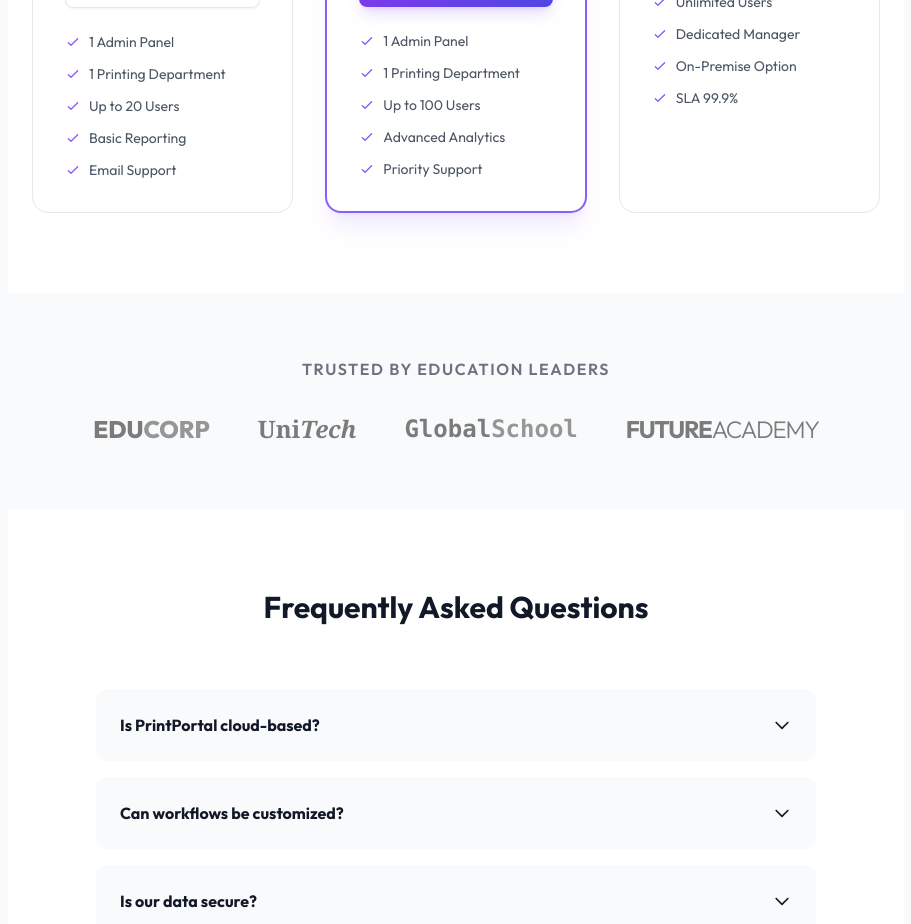
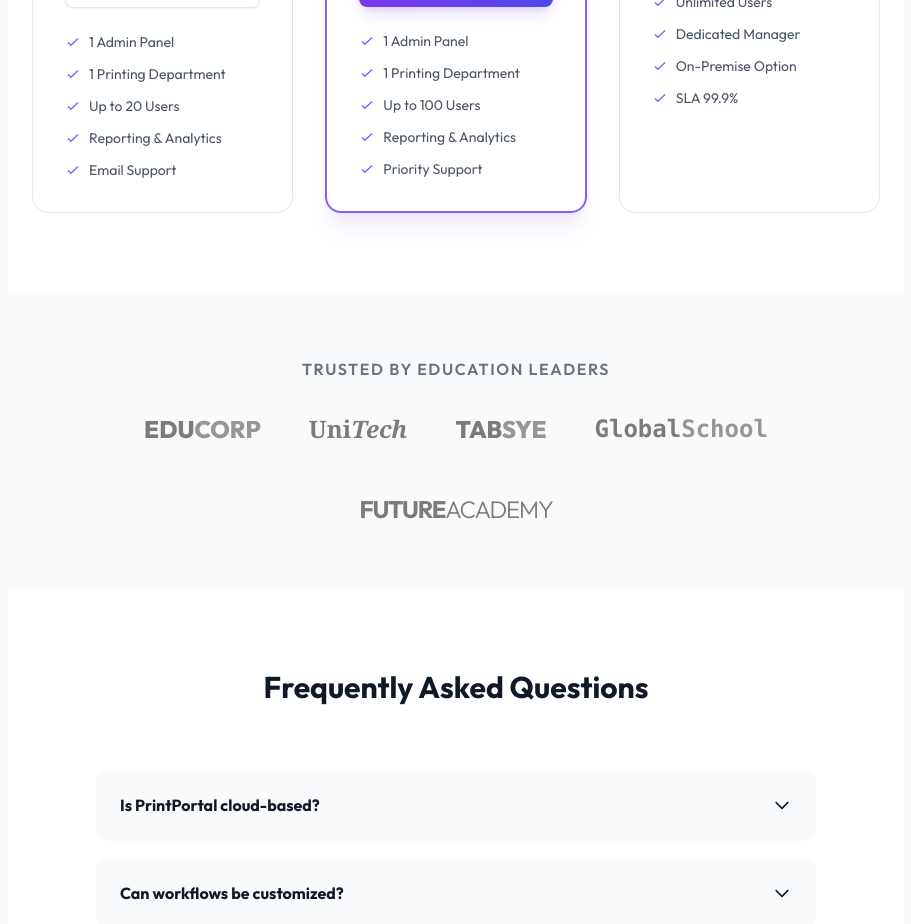
Before and after one commit to sh1vam-03/printportal, a React (Vite) app in the folder client/: page / in a window 1280 px wide. Shown: the part 4640-5564 px from the top of the page, without its empty margins (184-1095 px from the left). Built offline with nearby package versions, Linux system fonts and the light colour scheme; no server answers.

Commit message:
fix: typo and sentences

```diff
--- a/client/src/pages/public/HelpCenter.jsx
+++ b/client/src/pages/public/HelpCenter.jsx
@@ -45,7 +45,7 @@ const HelpCenter = () => {
                 <div className="bg-gradient-to-br from-brand-50 to-indigo-50 rounded-3xl p-8 md:p-12 text-center space-y-6 border border-brand-100">
                     <div className="space-y-2">
                         <h3 className="text-2xl font-bold text-gray-900">Still need help?</h3>
-                        <p className="text-gray-600 text-lg">Contact the IT department or visit the Printing Room (Room 101).</p>
+                        <p className="text-gray-600 text-lg">Contact the IT department or visit the Printing Room.</p>
                     </div>
                     <div className="pt-2 flex justify-center gap-4">
                         <Button onClick={() => navigate('/')} variant="primary" className="shadow-xl shadow-brand-500/20">
--- a/client/src/pages/public/LandingPage.jsx
+++ b/client/src/pages/public/LandingPage.jsx
@@ -282,7 +282,7 @@ const LandingPage = () => {
                                 <li className="flex items-center gap-2"><svg className="w-4 h-4 text-brand-500" fill="none" viewBox="0 0 24 24" stroke="currentColor"><path strokeLinecap="round" strokeLinejoin="round" strokeWidth={2} d="M5 13l4 4L19 7" /></svg> 1 Admin Panel</li>
                                 <li className="flex items-center gap-2"><svg className="w-4 h-4 text-brand-500" fill="none" viewBox="0 0 24 24" stroke="currentColor"><path strokeLinecap="round" strokeLinejoin="round" strokeWidth={2} d="M5 13l4 4L19 7" /></svg> 1 Printing Department</li>
                                 <li className="flex items-center gap-2"><svg className="w-4 h-4 text-brand-500" fill="none" viewBox="0 0 24 24" stroke="currentColor"><path strokeLinecap="round" strokeLinejoin="round" strokeWidth={2} d="M5 13l4 4L19 7" /></svg> Up to 20 Users</li>
-                                <li className="flex items-center gap-2"><svg className="w-4 h-4 text-brand-500" fill="none" viewBox="0 0 24 24" stroke="currentColor"><path strokeLinecap="round" strokeLinejoin="round" strokeWidth={2} d="M5 13l4 4L19 7" /></svg> Basic Reporting</li>
+                                <li className="flex items-center gap-2"><svg className="w-4 h-4 text-brand-500" fill="none" viewBox="0 0 24 24" stroke="currentColor"><path strokeLinecap="round" strokeLinejoin="round" strokeWidth={2} d="M5 13l4 4L19 7" /></svg> Reporting & Analytics</li>
                                 <li className="flex items-center gap-2"><svg className="w-4 h-4 text-brand-500" fill="none" viewBox="0 0 24 24" stroke="currentColor"><path strokeLinecap="round" strokeLinejoin="round" strokeWidth={2} d="M5 13l4 4L19 7" /></svg> Email Support</li>
                             </ul>
                         </div>
@@ -300,7 +300,7 @@ const LandingPage = () => {
                                 <li className="flex items-center gap-2"><svg className="w-4 h-4 text-brand-500" fill="none" viewBox="0 0 24 24" stroke="currentColor"><path strokeLinecap="round" strokeLinejoin="round" strokeWidth={2} d="M5 13l4 4L19 7" /></svg> 1 Admin Panel</li>
                                 <li className="flex items-center gap-2"><svg className="w-4 h-4 text-brand-500" fill="none" viewBox="0 0 24 24" stroke="currentColor"><path strokeLinecap="round" strokeLinejoin="round" strokeWidth={2} d="M5 13l4 4L19 7" /></svg> 1 Printing Department</li>
                                 <li className="flex items-center gap-2"><svg className="w-4 h-4 text-brand-500" fill="none" viewBox="0 0 24 24" stroke="currentColor"><path strokeLinecap="round" strokeLinejoin="round" strokeWidth={2} d="M5 13l4 4L19 7" /></svg> Up to 100 Users</li>
-                                <li className="flex items-center gap-2"><svg className="w-4 h-4 text-brand-500" fill="none" viewBox="0 0 24 24" stroke="currentColor"><path strokeLinecap="round" strokeLinejoin="round" strokeWidth={2} d="M5 13l4 4L19 7" /></svg> Advanced Analytics</li>
+                                <li className="flex items-center gap-2"><svg className="w-4 h-4 text-brand-500" fill="none" viewBox="0 0 24 24" stroke="currentColor"><path strokeLinecap="round" strokeLinejoin="round" strokeWidth={2} d="M5 13l4 4L19 7" /></svg> Reporting & Analytics</li>
                                 <li className="flex items-center gap-2"><svg className="w-4 h-4 text-brand-500" fill="none" viewBox="0 0 24 24" stroke="currentColor"><path strokeLinecap="round" strokeLinejoin="round" strokeWidth={2} d="M5 13l4 4L19 7" /></svg> Priority Support</li>
                             </ul>
                         </div>
@@ -331,6 +331,7 @@ const LandingPage = () => {
                         {/* Mock Logos */}
                         <div className="text-2xl font-black text-gray-800">EDU<span className="text-brand-600">CORP</span></div>
                         <div className="text-2xl font-serif font-bold text-gray-800">Uni<span className="italic">Tech</span></div>
+                        <div className="text-2xl font-black text-gray-800">TAB<span className="text-brand-600">SYE</span></div>
                         <div className="text-2xl font-mono font-bold text-gray-800">Global<span className="text-brand-600">School</span></div>
                         <div className="text-2xl font-bold text-gray-800 tracking-tighter">FUTURE<span className="font-light">ACADEMY</span></div>
                     </div>
@@ -347,7 +348,7 @@ const LandingPage = () => {
                     <div className="space-y-4">
                         {[
                             { q: "Is PrintPortal cloud-based?", a: "Yes! PrintPortal is fully cloud-based, meaning you can access it from any device without installing complex servers." },
-                            { q: "Can workflows be customized?", a: "Absolutely. Admins can configure approval rules, user roles, and department settings to fit your specific needs." },
+                            { q: "Can workflows be customized?", a: "Yes. User management is handled exclusively by the administrator, who is responsible for adding, deleting, and maintaining user accounts." },
                             { q: "Is our data secure?", a: "Security is our priority. We use industry-standard encryption and role-based access control to protect your sensitive documents." },
                             { q: "Do you provide training?", a: "Yes, our Enterprise and Pro plans include dedicated onboarding sessions to get your team up and running quickly." }
                         ].map((faq, i) => (
```
Also changed, not shown: 1 other file (tests, documents, lock files or other folders).
